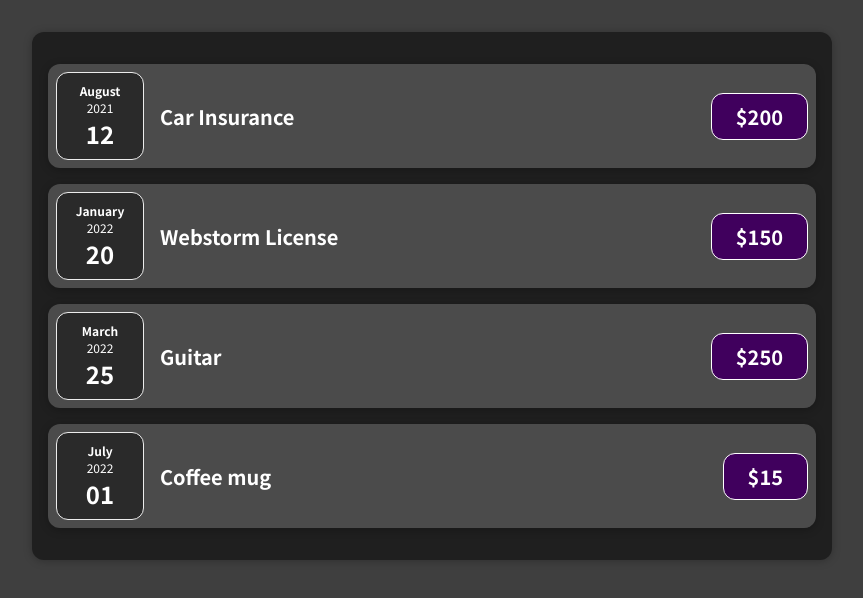
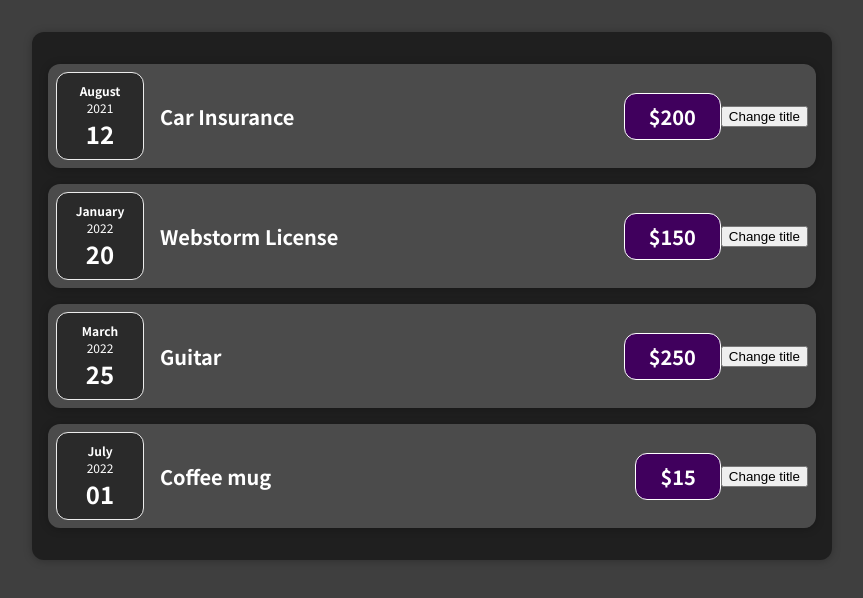
Before and after one commit to JS-Taiyou/my-react-course, a React (Create React App) app: page / in a window 1280 px wide. Shown: the top 598 px of the page, without its empty margins (208-1071 px from the left). Built offline with nearby package versions, Linux system fonts and the light colour scheme.

Commit message:
working state change

```diff
--- a/src/App.js
+++ b/src/App.js
@@ -1,4 +1,4 @@
-import ExpenseList from "./components/ExpenseList";
+import ExpenseList from "./components/Expenses/ExpenseList";
 
 function App() {
   const expenses = [
--- a/src/components/ExpenseItem.js
+++ /dev/null
@@ -1,20 +0,0 @@
-import "./ExpenseItem.css";
-import ExpenseDate from "./ExpenseDate";
-
-function ExpenseItem({ title, amount, date }) {
-  if (typeof title === "string" && typeof amount === "number") {
-    return (
-      <div className="expense-item">
-        <ExpenseDate date={date} />
-        <div className="expense-item__description">
-          <h2>{title}</h2>
-          <div className="expense-item__price">${amount}</div>
-        </div>
-      </div>
-    );
-  } else {
-    return <div>Either title or amount given with wrong type</div>;
-  }
-}
-
-export default ExpenseItem;
--- a/src/components/ExpenseItem.css
+++ b/src/components/Expenses/ExpenseItem.css
@@ -2,10 +2,8 @@
     display: flex;
     justify-content: space-between;
     align-items: center;
-    box-shadow: 0 2px 8px rgba(0, 0, 0, 0.25);
     padding: 0.5rem;
     margin: 1rem 0;
-    border-radius: 12px;
     background-color: #4b4b4b;
 }
 
--- /dev/null
+++ b/src/components/Expenses/ExpenseItem.js
@@ -0,0 +1,27 @@
+import "./ExpenseItem.css";
+import ExpenseDate from "./ExpenseDate";
+import Card from "../UI/Card";
+import {useState} from "react";
+
+function ExpenseItem(props) {
+    const [title, setTitle] = useState(props.title);
+    if (typeof title === "string" && typeof props.amount === "number") {
+        const updateTitle = () => {
+            setTitle('Clicked');
+        }
+        return (
+            <Card className="expense-item">
+                <ExpenseDate date={props.date}/>
+                <div className="expense-item__description">
+                    <h2>{title}</h2>
+                    <div className="expense-item__price">${props.amount}</div>
+                </div>
+                <button onClick={updateTitle}>Change title</button>
+            </Card>
+        );
+    } else {
+        return <div>Either title or amount given with wrong type</div>;
+    }
+}
+
+export default ExpenseItem;
--- a/src/components/ExpenseList.css
+++ b/src/components/Expenses/ExpenseList.css
@@ -4,6 +4,4 @@
     margin: 2rem auto;
     width: 50rem;
     max-width: 95%;
-    border-radius: 12px;
-    box-shadow: 0 1px 8px rgba(0, 0, 0, 0.25);
 }
--- a/src/components/ExpenseList.js
+++ b/src/components/Expenses/ExpenseList.js
@@ -1,9 +1,10 @@
 import "./ExpenseList.css";
 import ExpenseItem from "./ExpenseItem";
+import Card from "../UI/Card";
 
 function ExpenseList({ expenses }) {
   return (
-    <div className="expenses">
+    <Card className="expenses">
       <ExpenseItem
         title={expenses[0].title}
         amount={expenses[0].amount}
@@ -24,7 +25,7 @@ function ExpenseList({ expenses }) {
         amount={expenses[3].amount}
         date={expenses[3].date}
       />
-    </div>
+    </Card>
   );
 }
 
--- /dev/null
+++ b/src/components/UI/Card.css
@@ -0,0 +1,4 @@
+.card{
+    border-radius: 12px;
+    box-shadow: 0 1px 8px rgba(0, 0, 0, 0.25);
+}
--- /dev/null
+++ b/src/components/UI/Card.js
@@ -0,0 +1,7 @@
+import './Card.css';
+function Card(props) {
+    const classes = 'card ' + props.className;
+    return <div className={classes}>{props.children}</div>
+}
+
+export default Card;
```
Also changed, not shown: src/components/Expenses/ExpenseDate.css (renamed from src/components/ExpenseDate.css), src/components/Expenses/ExpenseDate.js (renamed from src/components/ExpenseDate.js).
